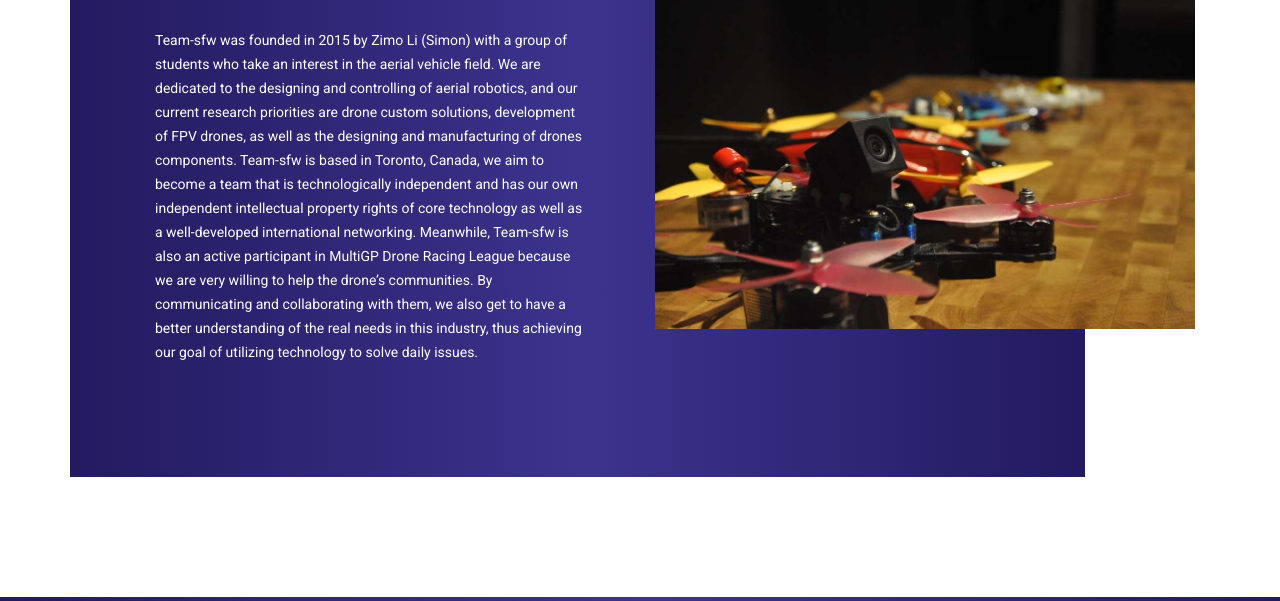
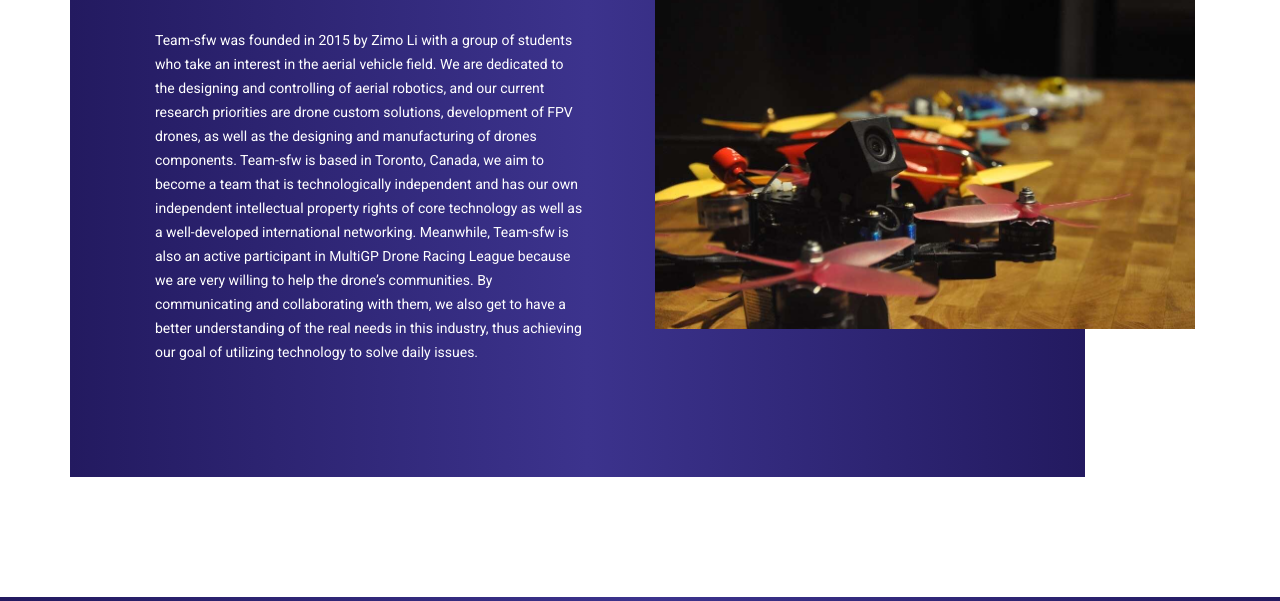
Before and after one commit to simonflyworld/webtest-000, a plain HTML site: page about-us.html in a window 1280 px wide. Shown: the part 726-1327 px from the top of the page. Drawn offline with Linux system fonts and the light colour scheme; some packages are replaced by stand-ins of ours.

Commit message:
Update about-us.html

```diff
--- a/about-us.html
+++ b/about-us.html
@@ -75,7 +75,7 @@
 						<div class="section_content">
 							<h6>About Us</h6>
 							<h1>Team SFW</h1>
-							<p>Team-sfw was founded in 2015 by Zimo Li (Simon) with a group of students who take an interest in the aerial vehicle field. We are dedicated to the designing and controlling of aerial robotics, and our current research priorities are drone custom solutions, development of FPV drones, as well as the designing and manufacturing of drones components. Team-sfw is based in Toronto, Canada, we aim to become a team that is technologically independent and has our own independent intellectual property rights of core technology as well as a well-developed international networking. Meanwhile, Team-sfw is also an active participant in MultiGP Drone Racing League because we are very willing to help the drone’s communities. By communicating and collaborating with them, we also get to have a better understanding of the real needs in this industry, thus achieving our goal of utilizing technology to solve daily issues.</p>
+							<p>Team-sfw was founded in 2015 by Zimo Li with a group of students who take an interest in the aerial vehicle field. We are dedicated to the designing and controlling of aerial robotics, and our current research priorities are drone custom solutions, development of FPV drones, as well as the designing and manufacturing of drones components. Team-sfw is based in Toronto, Canada, we aim to become a team that is technologically independent and has our own independent intellectual property rights of core technology as well as a well-developed international networking. Meanwhile, Team-sfw is also an active participant in MultiGP Drone Racing League because we are very willing to help the drone’s communities. By communicating and collaborating with them, we also get to have a better understanding of the real needs in this industry, thus achieving our goal of utilizing technology to solve daily issues.</p>
 </div>
 					</div>
 					<div class="col-lg-6">
```
